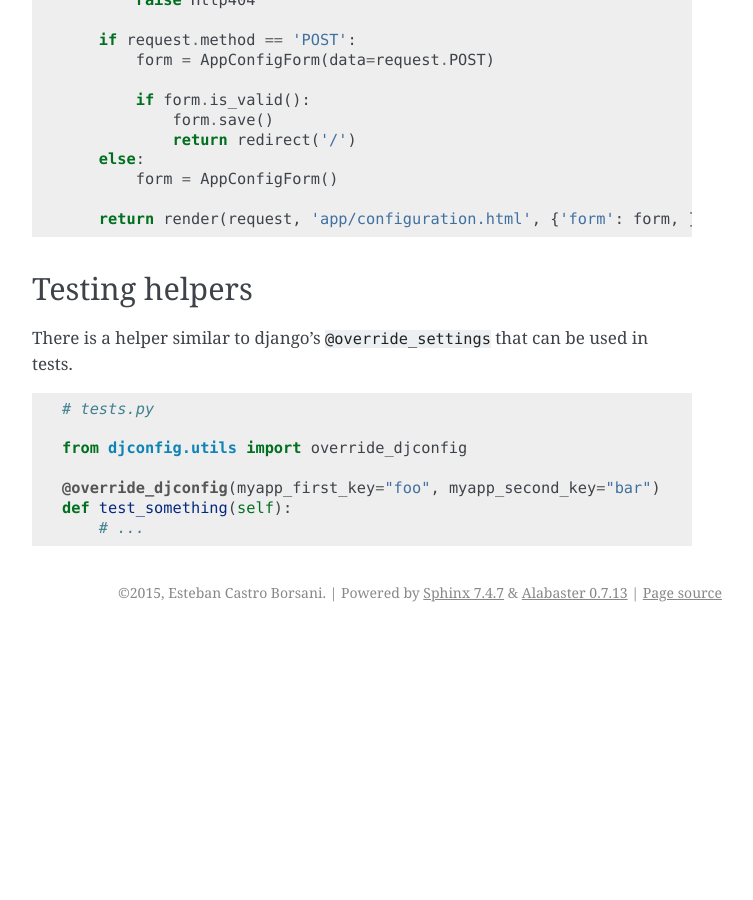
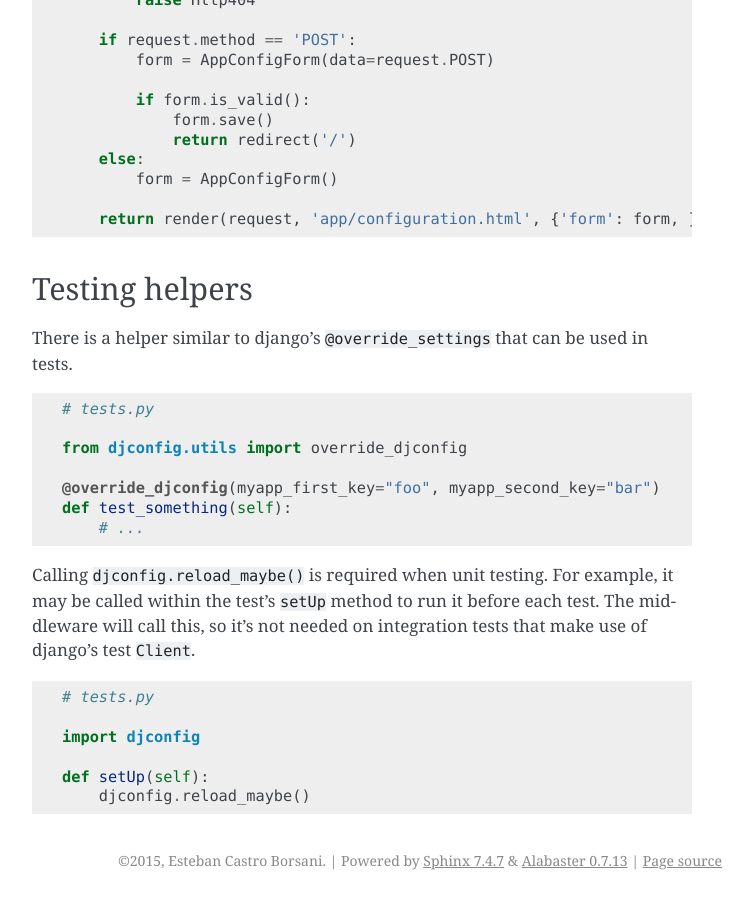
Before and after one commit to nitely/django-djconfig, a Sphinx documentation site: the page built from docs/usage.rst, in a window 1280 px wide and 900 px high, scrolled down 1714 px. Shown: the whole window, without its empty margins (388-1141 px from the left). Built offline with Sphinx 7.4.7, drawn with Linux system fonts in a browser that asks for light colours; before the commit the page ends 2346 px from its top, so only the background shows below that.

Commit message:
add reload_maybe to usage docs

```diff
--- a/docs/usage.rst
+++ b/docs/usage.rst
@@ -110,3 +110,18 @@ There is a helper similar to django's ``@override_settings`` that can be used in
     @override_djconfig(myapp_first_key="foo", myapp_second_key="bar")
     def test_something(self):
         # ...
+
+Calling ``djconfig.reload_maybe()`` is required when
+unit testing. For example, it may be called within
+the test's ``setUp`` method to run it before each test.
+The middleware will call this, so it's not needed
+on integration tests that make use of django's test ``Client``.
+
+::
+
+    # tests.py
+
+    import djconfig
+
+    def setUp(self):
+        djconfig.reload_maybe()
```
